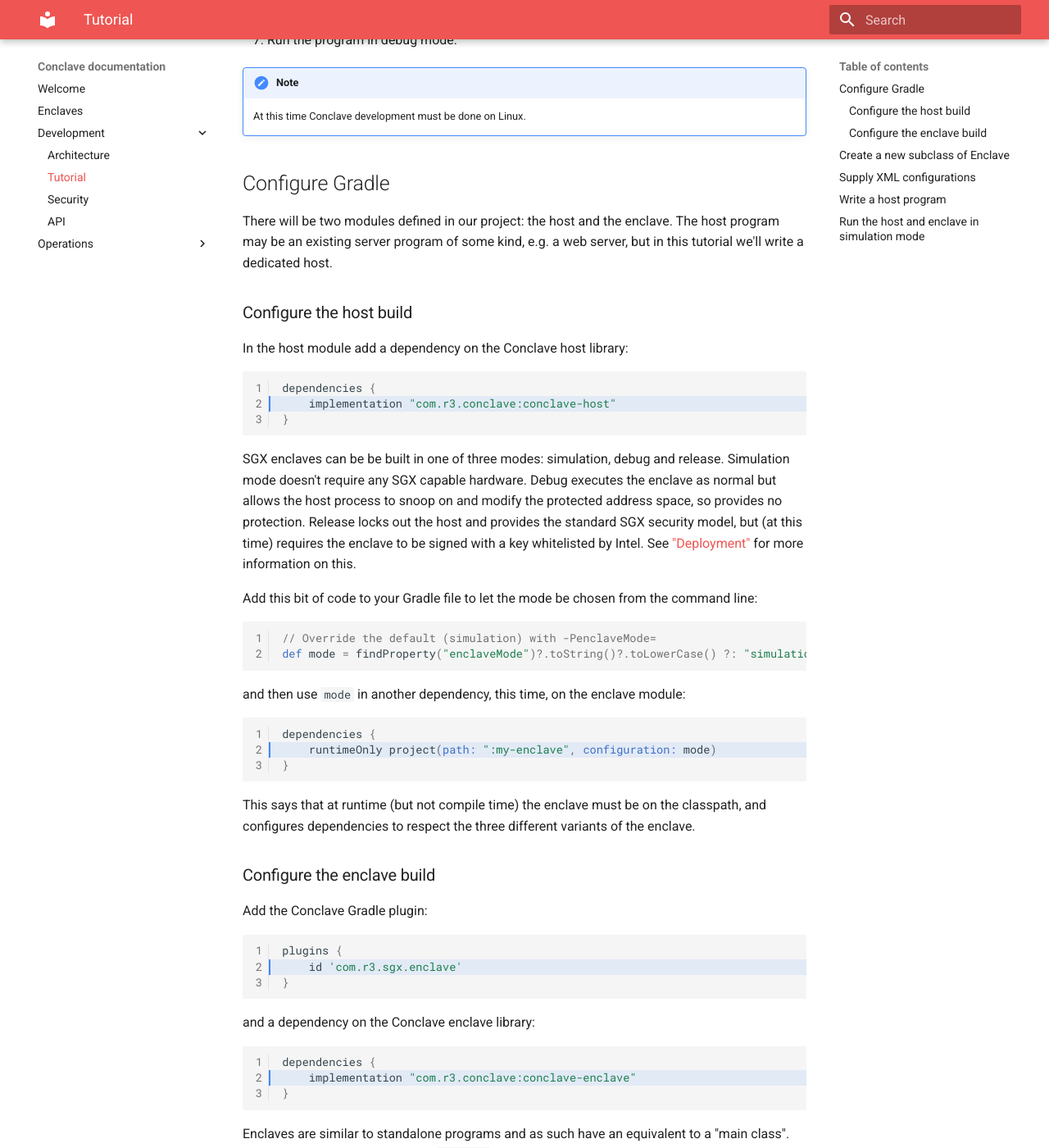
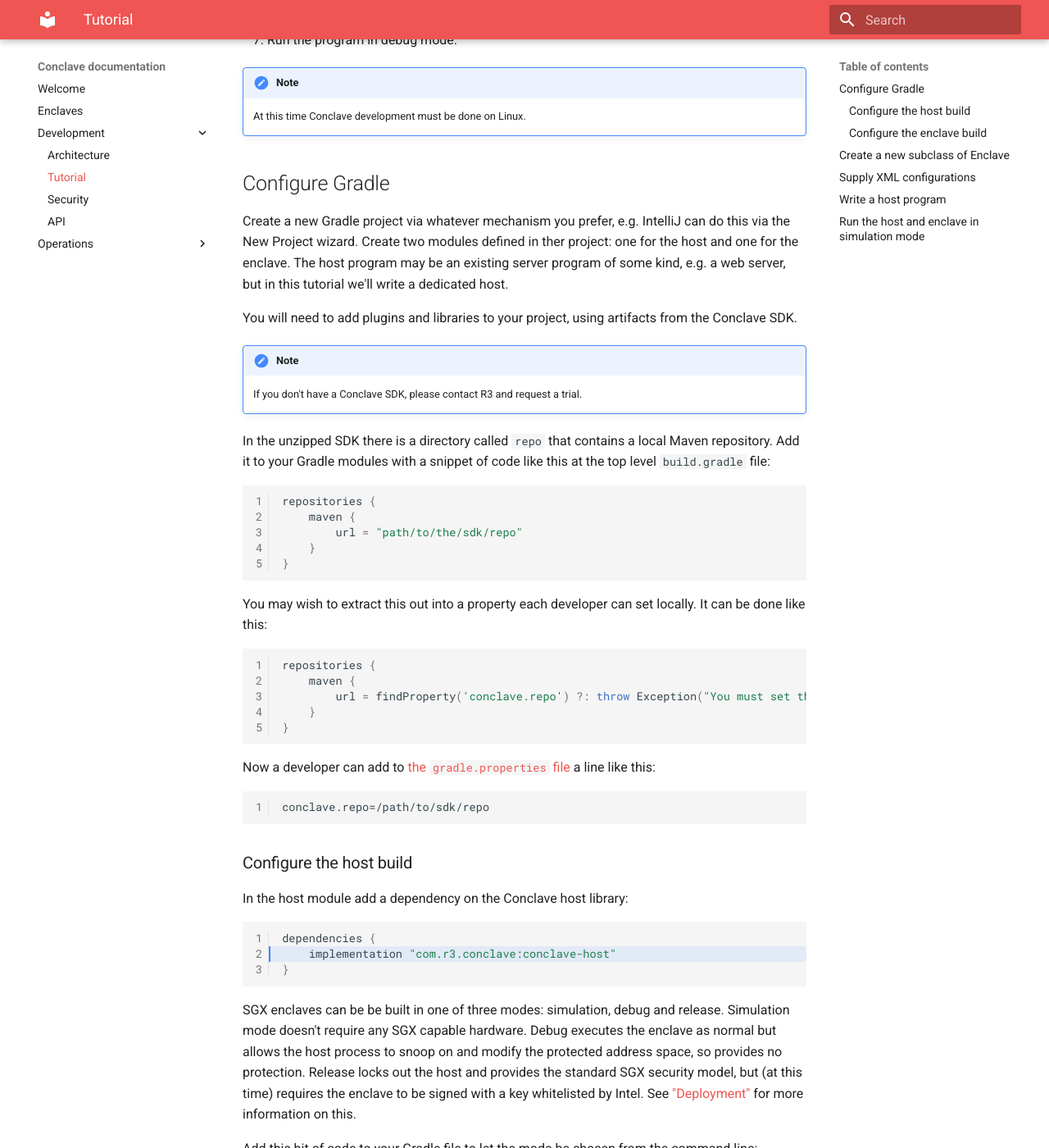
Before and after one commit to R3Conclave/conclave-core-sdk, an MkDocs documentation site: the page built from docs/docs/tutorial.md, in a window 1280 px wide and 1400 px high, scrolled down 490 px. Shown: the whole window at 82% size. Built offline with MkDocs 1.6.1 and Material for MkDocs 9.7.7, drawn with Linux system fonts in a browser that asks for light colours.

Commit message:
Create an SDK artifact.
This is what we'll ship to end users.

````diff
--- a/docs/docs/tutorial.md
+++ b/docs/docs/tutorial.md
@@ -29,10 +29,44 @@
 
 ## Configure Gradle
 
-There will be two modules defined in our project: the host and the enclave. The host program may be an
+Create a new Gradle project via whatever mechanism you prefer, e.g. IntelliJ can do this via the New Project wizard.
+Create two modules defined in ther project: one for the host and one for the enclave. The host program may be an
 existing server program of some kind, e.g. a web server, but in this tutorial we'll write a dedicated host.
 
-<!--- TODO: Explain how to add the Conclave Maven repository -->
+You will need to add plugins and libraries to your project, using artifacts from the Conclave SDK.
+
+!!! note
+    If you don't have a Conclave SDK, please contact R3 and request a trial.
+
+In the unzipped SDK there is a directory called `repo` that contains a local Maven repository. Add it to your Gradle
+modules with a snippet of code like this at the top level `build.gradle` file:
+
+```groovy
+repositories {
+    maven {
+        url = "path/to/the/sdk/repo"
+    }
+}
+```
+
+You may wish to extract this out into a property each developer can set locally. It can be done like this:
+
+```groovy
+repositories {
+    maven {
+        url = findProperty('conclave.repo') ?: throw Exception("You must set the property conclave.path in your gradle.properties file.")
+    }
+}
+```
+
+Now a developer can add to [the `gradle.properties` file](https://docs.gradle.org/current/userguide/organizing_gradle_projects.html#declare_properties_in_gradle_properties_file)
+a line like this:
+
+```
+conclave.repo=/path/to/sdk/repo
+```
+
+<!--- TODO: Check these instructions actually work -->
 
 ### Configure the host build
 
````
Also changed, not shown: docs/sdk-extras/LICENSE.md (added, +2 -0 lines), docs/sdk-extras/README.md (added, +14 -0 lines), 1 other file.
